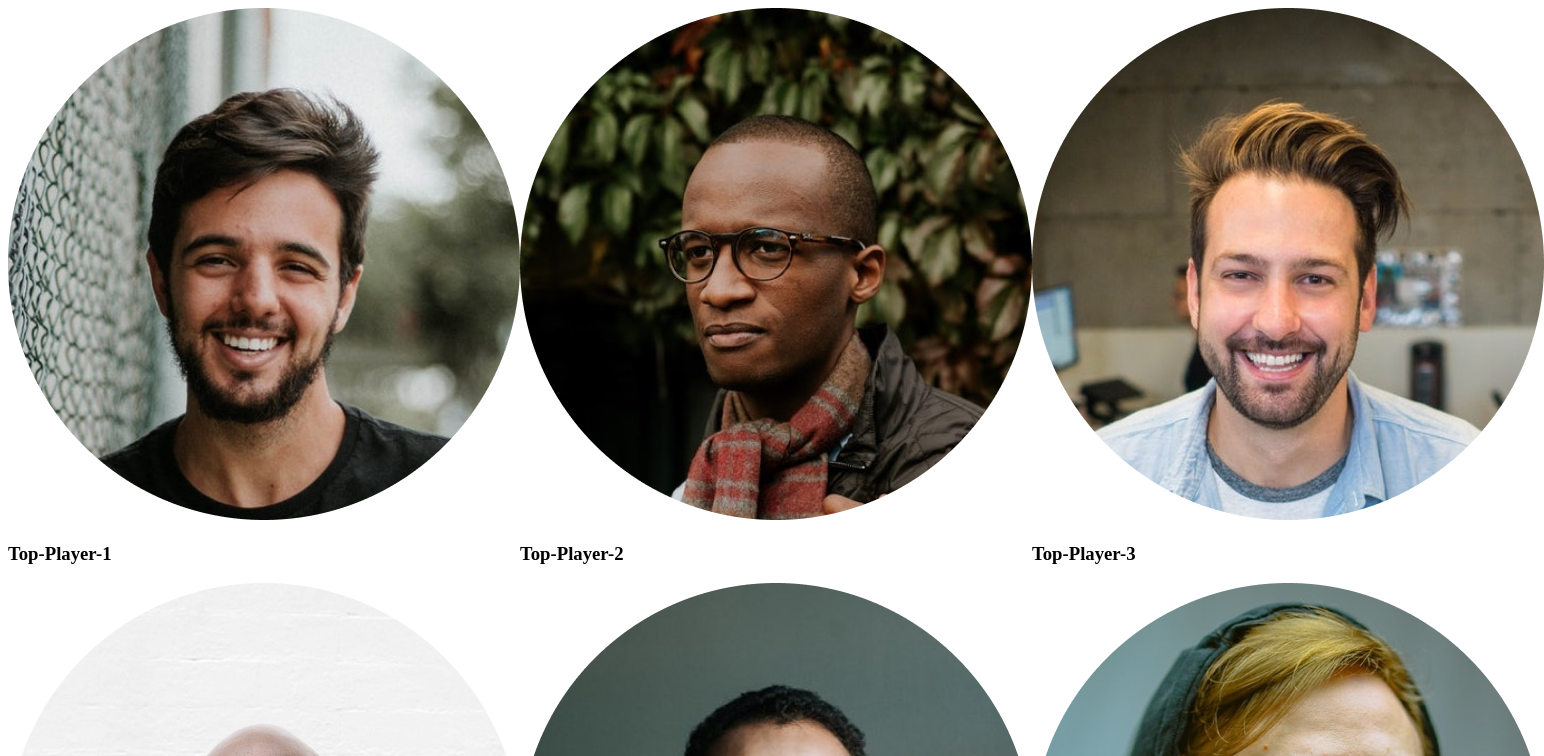
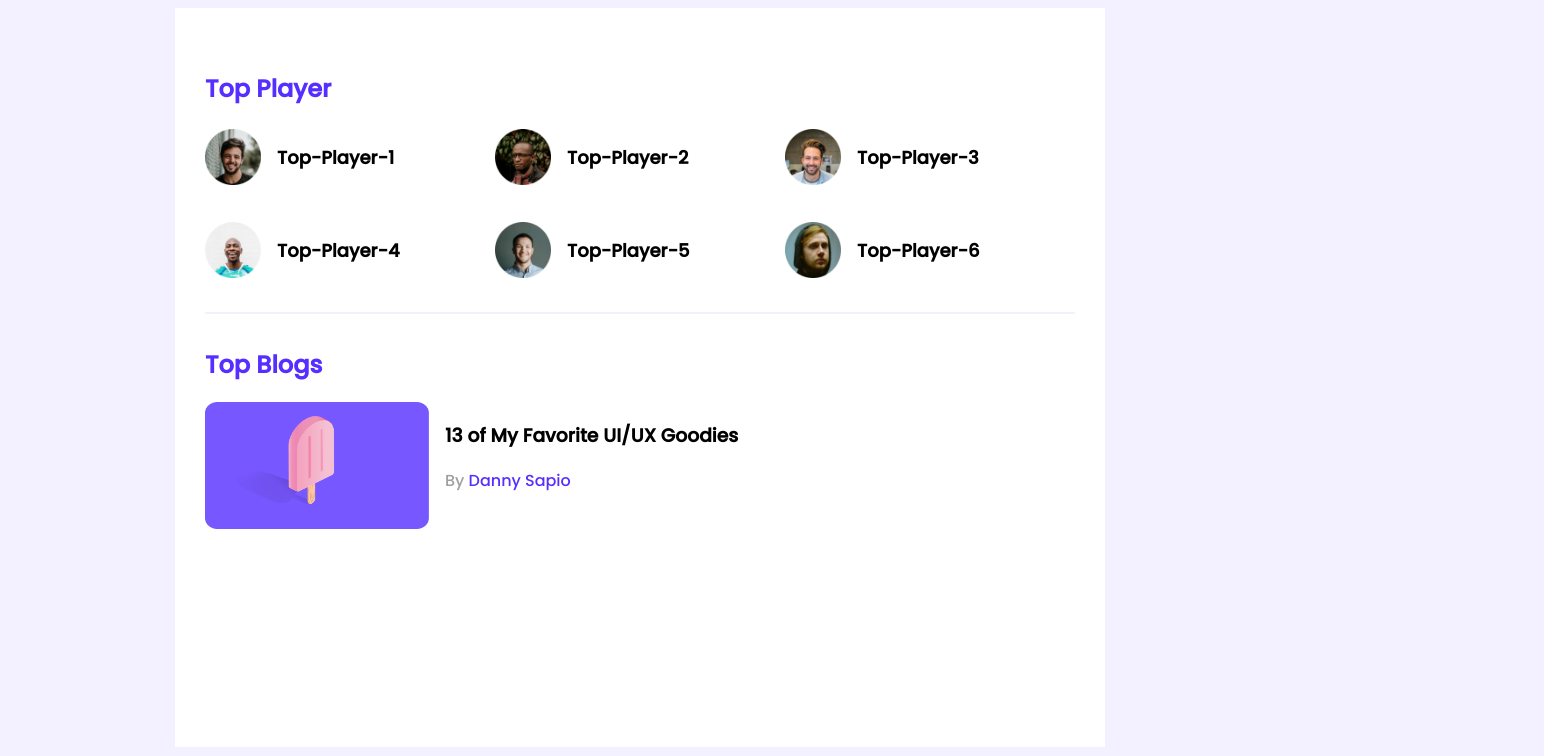
Before and after one commit to sawonhossain34/leader-board-cc3, a plain HTML site: page index.html in a window 1280 px wide. Shown: the top 756 px of the page, 1544 px wide, since content can reach past the window. Drawn offline with Linux system fonts and the light colour scheme.

Commit message:
article 1 create section blog

```diff
--- a/index.html
+++ b/index.html
@@ -15,36 +15,59 @@
     <!-- header end -->
     <main>
         <!-- top players and top blogs -->
-        <section>
+        <section class="container">
             <div class="top-players">
+                <h2 class="section-title">Top Player</h2>
                 <div class="players">
                 <!-- .play*6>img[src="images/players/player-$.png"]+h3{Top-Player-$} -->
                 <div class="player">
                     <img src="images/players/player-1.png" alt="">
-                    <h3>Top-Player-1</h3>
+                    <h3 class="player-name">Top-Player-1</h3>
                 </div>
                 <div class="player">
                     <img src="images/players/player-2.png" alt="">
-                    <h3>Top-Player-2</h3>
+                    <h3 class="player-name">Top-Player-2</h3>
                 </div>
                 <div class="player">
                     <img src="images/players/player-3.png" alt="">
-                    <h3>Top-Player-3</h3>
+                    <h3 class="player-name">Top-Player-3</h3>
                 </div>
                 <div class="player">
                     <img src="images/players/player-4.png" alt="">
-                    <h3>Top-Player-4</h3>
+                    <h3 class="player-name">Top-Player-4</h3>
                 </div>
                 <div class="player">
                     <img src="images/players/player-5.png" alt="">
-                    <h3>Top-Player-5</h3>
+                    <h3 class="player-name">Top-Player-5</h3>
                 </div>
                 <div class="player">
                     <img src="images/players/player-6.png" alt="">
-                    <h3>Top-Player-6</h3>
+                    <h3 class="player-name">Top-Player-6</h3>
                 </div>
             </div>
-                 </div>
+
+        </div>
+        <hr>
+        <div class="top-blogs">
+            <h2 class="section-title">Top Blogs</h2>
+        <div class="blogs">
+            <article class="blog">
+                <div class="thumbnail">
+                    <img src="images/blogs/blog-1.png" alt="">
+
+                </div>
+                <div class="blog-info">
+                    <h3 class="blog-title">13 of My Favorite
+                         UI/UX Goodies</h3>
+                    <p class="blog-author">By <a href=" Danny Sapio">Danny Sapio </a></p>
+                </div>
+
+            </article>
+
+        </div>
+
+        </div>
+
         </section>
 
 
--- a/styles/style.css
+++ b/styles/style.css
@@ -1,6 +1,78 @@
+ /* font poppins */
+ @import url('https://fonts.googleapis.com/css2?family=Open+Sans:ital,wght@0,300;0,600;1,300&family=Poppins:wght@500&display=swap');
+
+
+/* common style   */
+
+body{
+   font-family: 'Poppins', sans-serif;
+   background-color:#F3F1FF;
+}
+main{
+    display: flex;
+    justify-content:center;
+}
+.container{
+    width: 870px;
+    height: 679px;
+    background-color: #FFFFFF;
+    padding: 30px;
+}
+.top-players{
+    margin-bottom:30px;
+
+}
 
 /* top player style */
+.section-title{
+    color:#562EFF;
+    font-size: 24px;
+    margin-top: 33px;
+
+}
 .players{
     display:grid;
+    /* ..................:1fr 1fr 1fr 1fr */
     grid-template-columns: repeat(3 , 1fr);
+    grid-row-gap: 30px;
 }
+.player{
+display:flex;
+align-items: center;
+}
+.player img{
+    height: 56px;
+    width: 56px;
+}
+.player-name{
+    margin-left: 16px;
+    font-size: 18px;
+}
+hr{
+    border:1px solid #F3F1FF;
+}
+
+
+/* top blog styles */
+.blog{
+    display:flex;
+}
+.blog img{
+width: 224px;
+height: 127px;
+}
+.blog-info{
+    margin-left: 16px;
+}
+.blog-title{
+    font: size 20px;
+}
+.blog-author{
+    font-size: 16px;
+    color: #9F9F9F;
+}
+.blog-author a{
+    text-decoration: none;
+    font-size:16px;
+    color:#562EFF;
+}
```
